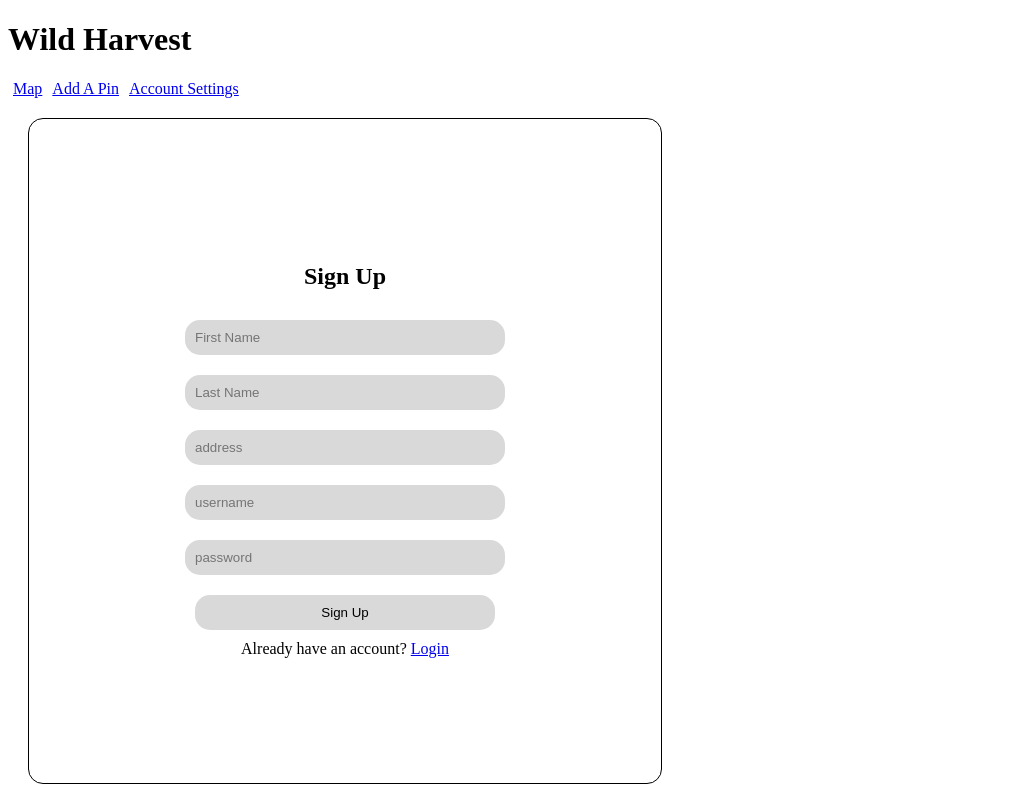
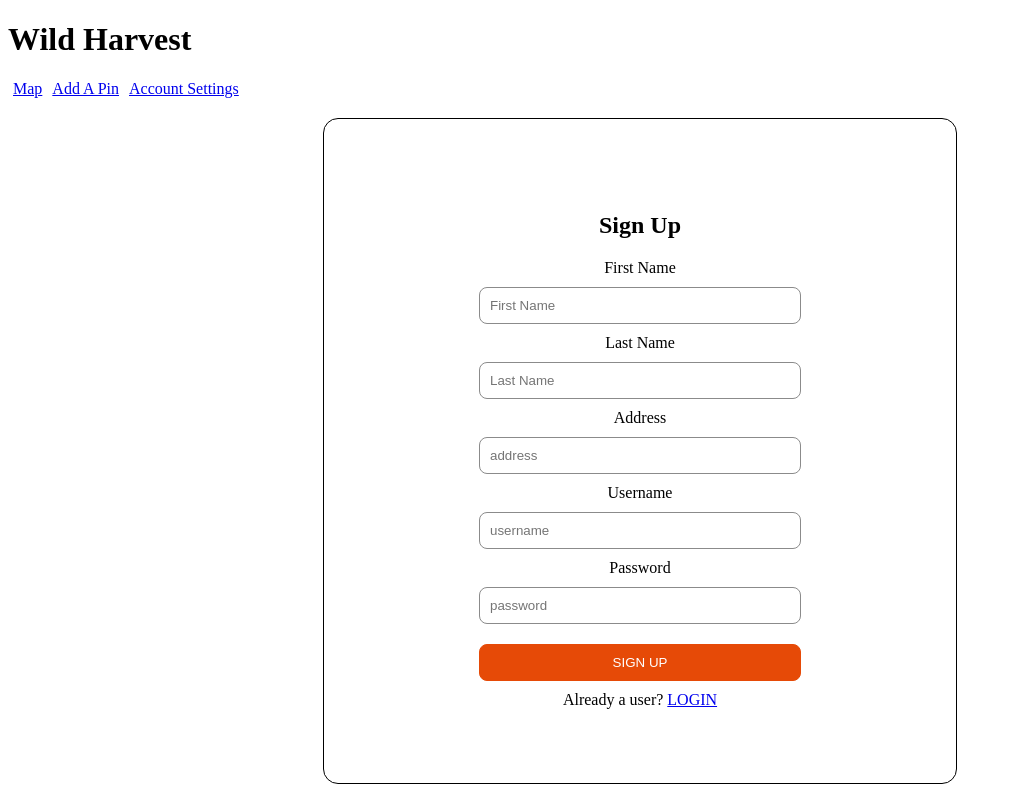
Before and after one commit to clayruh/ph5-final-bountiFUL, a React (Create React App) app in the folder client/: page /signup in a window 1280 px wide. Shown: the whole page, without its empty margins (0-1012 px from the left). Built offline with nearby package versions, Linux system fonts and the light colour scheme; no server answers.

Commit message:
start adding signup and login styling

```diff
--- a/client/src/components/AddPinForm.jsx
+++ b/client/src/components/AddPinForm.jsx
@@ -118,11 +118,11 @@ export default function AddPinForm() {
     }, [address, minCharTyped] )
 
     function handleSuggestionClick(selectedLocation) {
-        setSelectedSuggestion(selectedLocation)
+        // these two states are being set separately? is that why I have to click twice to get the address
+        setSuggestions([])
+        setAddress(selectedLocation.name)
         console.log("latitude", selectedLocation.latitude)
         console.log("longitude", selectedLocation.longitude)
-        setAddress(selectedLocation.name)
-        setSuggestions([])
       }
 
     return (
--- a/client/src/components/User/Login.jsx
+++ b/client/src/components/User/Login.jsx
@@ -27,6 +27,7 @@ export default function Login() {
 
                 <h2>Log In</h2>
 
+                <label htmlFor id="username">Username</label>
                 <input id="username"
                 type="text"
                 onChange={handleChangeUsername}
@@ -34,6 +35,7 @@ export default function Login() {
                 placeholder='username'
                 />
 
+                <label htmlFor id="password">Password</label>
                 <input id="password"
                 type="text"
                 onChange={handleChangePassword}
@@ -42,10 +44,10 @@ export default function Login() {
                 />
 
                 <input type="submit"
-                value="Log in"
+                value="LOGIN"
                 />
 
-                <span>No account? <a href="/signup">Sign Up</a></span>
+                <span>No account? <a href="/signup">SIGN UP</a></span>
 
             </form>
         </div>
--- a/client/src/components/User/Signup.jsx
+++ b/client/src/components/User/Signup.jsx
@@ -26,10 +26,12 @@ export default function Signup() {
     }
 
     return (
+        <div className='form-container'>
             <form className='user-form' onSubmit={handleSubmit}>
 
                 <h2>Sign Up</h2>
 
+                <label htmlFor="fname">First Name</label>
                 <input id="fname"
                 type="text"
                 onChange={handleChangeFName}
@@ -37,6 +39,7 @@ export default function Signup() {
                 placeholder='First Name'
                 />
 
+                <label htmlFor="lname">Last Name</label>
                 <input id="lname"
                 type="text"
                 onChange={handleChangeLName}
@@ -44,6 +47,7 @@ export default function Signup() {
                 placeholder='Last Name'
                 />
 
+                <label htmlFor="address">Address</label>
                 <input id="address"
                 type="text"
                 onChange={handleChangeAddress}
@@ -51,6 +55,7 @@ export default function Signup() {
                 placeholder='address'
                 />
 
+                <label htmlFor="username">Username</label>
                 <input id="username"
                 type="text"
                 onChange={handleChangeUsername}
@@ -58,6 +63,7 @@ export default function Signup() {
                 placeholder='username'
                 />
 
+                <label htmlFor="password">Password</label>
                 <input id="password"
                 type="text"
                 onChange={handleChangePassword}
@@ -66,11 +72,12 @@ export default function Signup() {
                 />
 
                 <input type="submit"
-            value="Sign Up"
+                value="SIGN UP"
                 />
 
-            <span>Already have an account? <a href="/login"> Login</a></span>
+                <span>Already a user? <a href="/login">LOGIN</a></span>
 
             </form>
+        </div>
     )
 }
--- a/client/src/components/User/index.jsx
+++ b/client/src/components/User/index.jsx
@@ -20,8 +20,11 @@ export default function UserPanel() {
         return (
             <>
                 <h2>Hi {currentUser.fname} {currentUser.lname}</h2>
+                <p>username: {currentUser.username}</p>
+                <p>address: {currentUser.address}</p>
+
+                <button onClick={logout}>Logout</button>
                 <MyPins/>
-                <button onClick={logout}>Logout</button>
             </>
         )
     }
--- a/client/src/index.css
+++ b/client/src/index.css
@@ -5,19 +5,9 @@
   --text: hsla(0, 0%, 100%, 0.88);
 }
 
-.link {
-  margin: 5px;
-}
-
-.map-container {
-  height: 600px;
-}
-
-.mapboxgl-marker {
-  width: 50px;
-  height: 50px;
-  border-radius: 50%;
-  cursor: pointer;
+label{
+  display: flex;
+  flex-direction: row;
 }
 
 form{
@@ -35,27 +25,48 @@ form{
 form input{
   margin: 10px;
   padding: 10px;
-  border: 1px solid black;
-  border-radius: 15px;
+  border: 1px solid rgb(139, 139, 139);
+  border-radius: 8px;
   width: 300px;
-  background-color: #D9D9D9;
-  border: none
+  background-color: #ffffff;
 }
 
-form button{
+input[type=submit]{
   margin: 10px;
   padding: 10px;
-  border: 1px solid black;
-  border-radius: 15px;
-  width: 300px;
-  background-color: #D9D9D9;
-  border: none
+  border-radius: 8px;
+  width: 322px;
+  color: white;
+  border: 1px solid #E64A07;
+  background-color: #E64A07;
+  cursor: pointer;
 }
 
 @media screen and (max-width: 768px) {
   form{
     width: 100%;
   }
+}
+
+.link {
+  margin: 5px;
+}
+
+/* MAPBOX POPUP CONTENT */
+.mapbox-popup {
+  display: flex;
+  flex-direction: row;
+}
+
+.map-container {
+  height: 600px;
+}
+
+.mapboxgl-marker {
+  width: 50px;
+  height: 50px;
+  border-radius: 50%;
+  cursor: pointer;
 }
 
 /* MAPBOX POPUP POSITION */
@@ -103,9 +114,11 @@ form button{
 .mapboxgl-popup-content {
   text-align: left;
   font-family: 'Open Sans', sans-serif;
-  /* box-shadow: 3px 3px 2px #282c34; */
   border-style: solid;
   border-width: 1px;
+  display: flex !important;
+  flex-direction: row !important;
+  padding: 0;
 }
 
 .mapboxgl-popup-content-wrapper {
```
Also changed, not shown: 1 other file (tests, documents, lock files or other folders). Lines whose indentation alone changed are shown as unchanged.
